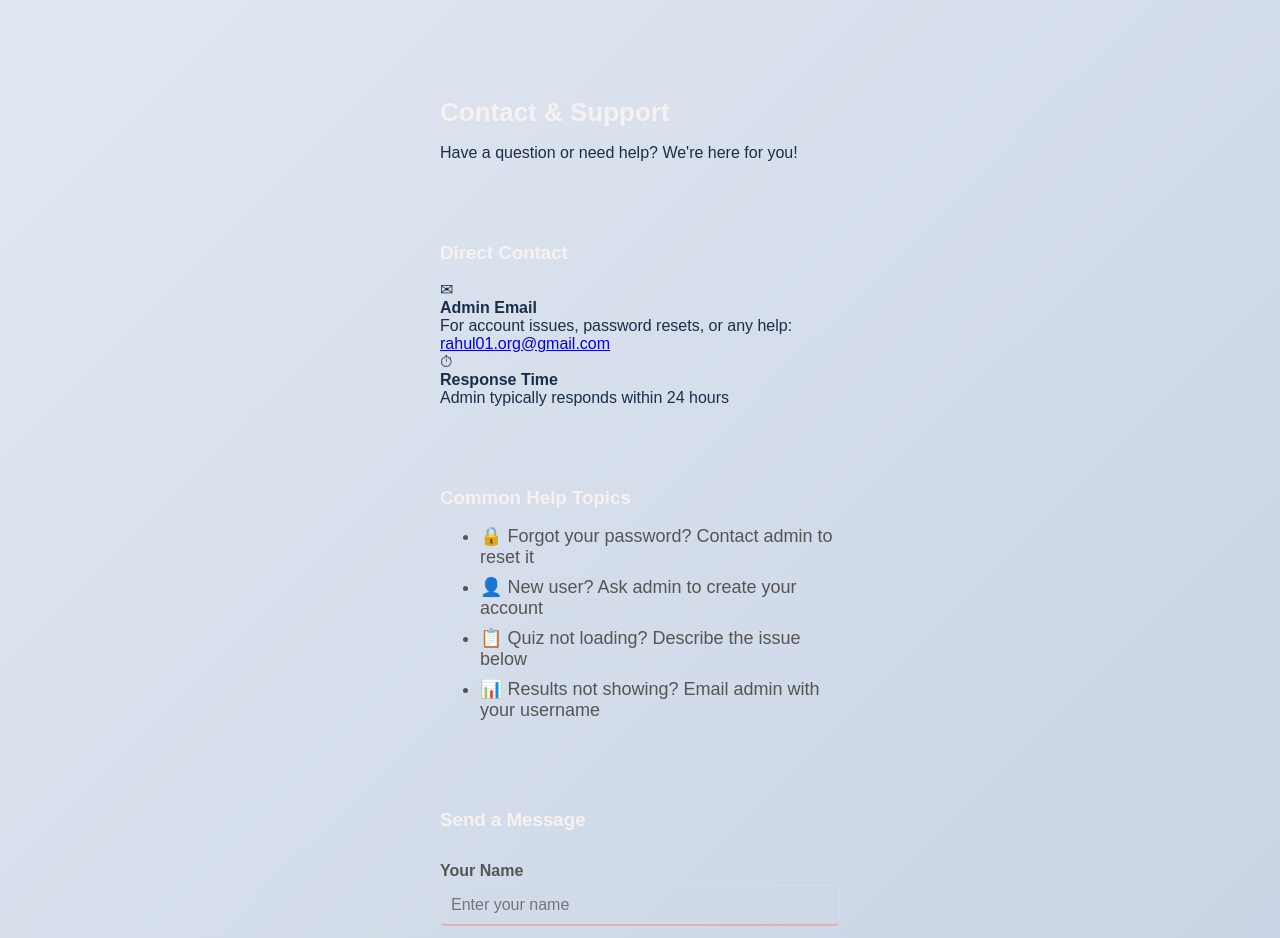
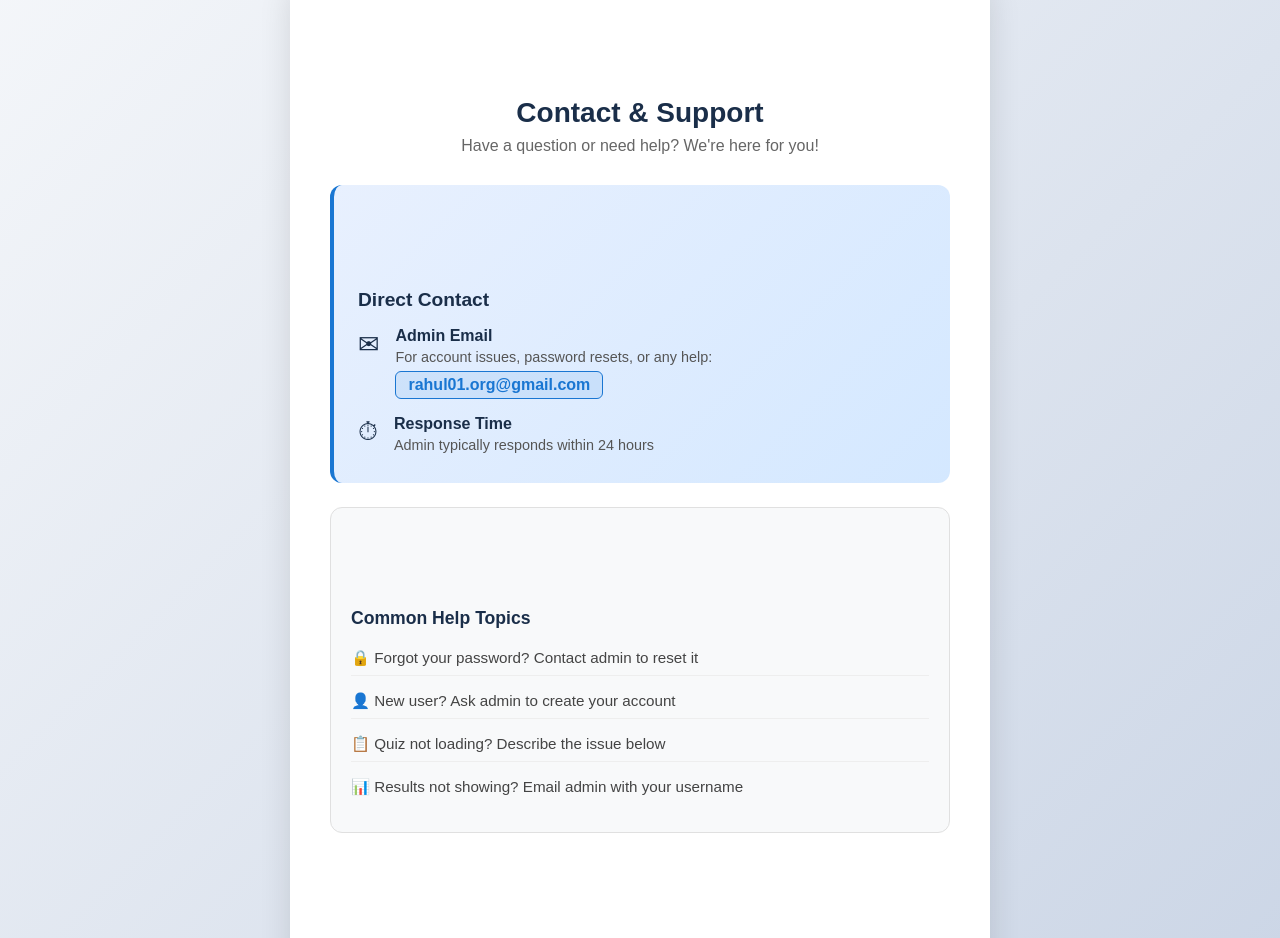
Before and after one commit to rahulg8454/BrightBolt, a React (Vite) app in the folder userFrontend/: page / in a window 1280 px wide. Shown: the part 1700-2638 px from the top of the page. Built offline with nearby package versions, Linux system fonts and the light colour scheme; no server answers.

Commit message:
feat: update contact.css with info box, help topics, admin email styles

```diff
--- a/userFrontend/src/styles/pagesStyle/contact.css
+++ b/userFrontend/src/styles/pagesStyle/contact.css
@@ -1,45 +1,165 @@
+/* Contact Page Wrapper */
+.contact-page {
+  min-height: 100vh;
+  background: linear-gradient(135deg, #f5f7fa, #c3cfe2);
+  padding: 40px 20px;
+  display: flex;
+  justify-content: center;
+  align-items: flex-start;
+}
+
 .contact-container {
-    max-width: 600px;
-    margin: 0 auto;
-    padding:  100px;
+  max-width: 700px;
+  width: 100%;
+  background: #fff;
+  border-radius: 16px;
+  padding: 40px;
+  box-shadow: 0 8px 32px rgba(0, 0, 0, 0.12);
   font-family: Arial, sans-serif;
   color: #1A2E49;
-    margin-top: 40px;
-  }
-  #ccc{
-    color: #000;
-  }
-  h2 {
-    margin-bottom: 20px;
-    font-size: 26px;
-    color: #1A2E49;
+  margin-top: 20px;
 }
 
+.contact-title {
+  margin-bottom: 8px;
+  font-size: 28px;
+  color: #1A2E49;
+  text-align: center;
+}
+
+.contact-subtitle {
+  text-align: center;
+  color: #666;
+  font-size: 1rem;
+  margin-bottom: 30px;
+}
+
+/* Contact Info Box */
+.contact-info-box {
+  background: linear-gradient(135deg, #e8f0fe, #d4e8ff);
+  border-radius: 12px;
+  padding: 24px;
+  margin-bottom: 24px;
+  border-left: 4px solid #1976d2;
+}
+
+.contact-info-box h3 {
+  color: #1A2E49;
+  margin-bottom: 16px;
+  font-size: 1.2rem;
+}
+
+.contact-info-item {
+  display: flex;
+  align-items: flex-start;
+  gap: 16px;
+  margin-bottom: 16px;
+}
+
+.contact-info-item:last-child {
+  margin-bottom: 0;
+}
+
+.contact-info-icon {
+  font-size: 1.6rem;
+  flex-shrink: 0;
+  margin-top: 2px;
+}
+
+.contact-info-item strong {
+  display: block;
+  color: #1A2E49;
+  font-size: 1rem;
+  margin-bottom: 4px;
+}
+
+.contact-info-item p {
+  color: #555;
+  font-size: 0.9rem;
+  margin: 0 0 6px 0;
+}
+
+.admin-email-link {
+  color: #1976d2;
+  font-weight: bold;
+  font-size: 1rem;
+  text-decoration: none;
+  padding: 4px 12px;
+  background: rgba(25, 118, 210, 0.1);
+  border-radius: 6px;
+  border: 1px solid #1976d2;
+  display: inline-block;
+  transition: background 0.2s ease;
+}
+
+.admin-email-link:hover {
+  background: #1976d2;
+  color: #fff;
+}
+
+/* Help Topics */
+.help-topics {
+  background: #f8f9fa;
+  border-radius: 12px;
+  padding: 20px;
+  margin-bottom: 24px;
+  border: 1px solid #e0e0e0;
+}
+
+.help-topics h3 {
+  color: #1A2E49;
+  margin-bottom: 12px;
+  font-size: 1.1rem;
+}
+
+.help-topics ul {
+  list-style: none;
+  padding: 0;
+  margin: 0;
+}
+
+.help-topics ul li {
+  padding: 8px 0;
+  color: #444;
+  font-size: 0.95rem;
+  border-bottom: 1px solid #eee;
+}
+
+.help-topics ul li:last-child {
+  border-bottom: none;
+}
+
+/* Contact Form */
 .contact-form {
   display: flex;
   flex-direction: column;
-    gap: 15px;
+  gap: 16px;
+}
+
+.contact-form h3 {
+  color: #1A2E49;
+  font-size: 1.1rem;
+  margin-bottom: 4px;
 }
 
 .form-group {
   display: flex;
   flex-direction: column;
   position: relative;
-
 }
 
 label {
-    font-size: 1rem;
-    margin-bottom: 5px;
+  font-size: 0.95rem;
+  margin-bottom: 6px;
   color: #1A2E49;
+  font-weight: 500;
 }
-
 
 input[type="text"],
 input[type="email"],
 textarea {
   border: none;
-    border-bottom: 2px solid #dab4b0 !important;
+  border-bottom: 2px solid #dab4b0;
   padding: 10px 5px;
   font-size: 1rem;
   background-color: transparent;
@@ -53,36 +173,63 @@
   border-bottom-color: rgb(56, 56, 232);
 }
 
+input.input-error,
+textarea.input-error {
+  border-bottom-color: #e74c3c;
+}
+
 textarea {
   resize: vertical;
-    height: 100px;
+  min-height: 100px;
 }
 
 .error {
   color: #e74c3c;
-    font-size: 0.875rem;
-    position: absolute;
-    bottom: -20px;
+  font-size: 0.85rem;
+  margin-top: 4px;
 }
 
 .success {
-    color: #1A2E49;
+  color: #27ae60;
   text-align: center;
-    margin-top: 20px;
+  margin-top: 10px;
+  font-weight: 500;
+  padding: 10px;
+  background: #eafaf1;
+  border-radius: 8px;
+  border: 1px solid #a9dfbf;
 }
 
 .submit-button {
-    padding: 10px 20px;
-    color:white;
-    background-color: rgb(56, 56, 232) ;
-    border: none;
+  padding: 12px 24px;
+  color: white;
+  background-color: rgb(56, 56, 232);
+  border: 2px solid rgb(56, 56, 232);
+  border-radius: 8px;
   cursor: pointer;
   font-size: 1rem;
-    transition: background-color 0.3s ease;
-    border: rgb(56, 56, 232) 2px solid;
+  transition: background-color 0.3s ease, transform 0.2s ease;
+  align-self: flex-start;
 }
 
-  .submit-button:hover {
+.submit-button:hover:not(:disabled) {
   background-color: #ff5722;
-    transform: scale(1.05);
+  border-color: #ff5722;
+  transform: scale(1.03);
 }
+
+.submit-button:disabled {
+  opacity: 0.6;
+  cursor: not-allowed;
+}
+
+@media (max-width: 600px) {
+  .contact-container {
+    padding: 24px 16px;
+  }
+
+  .contact-info-item {
+    flex-direction: column;
+    gap: 8px;
+  }
+}
```
Lines whose indentation alone changed are shown as unchanged.
